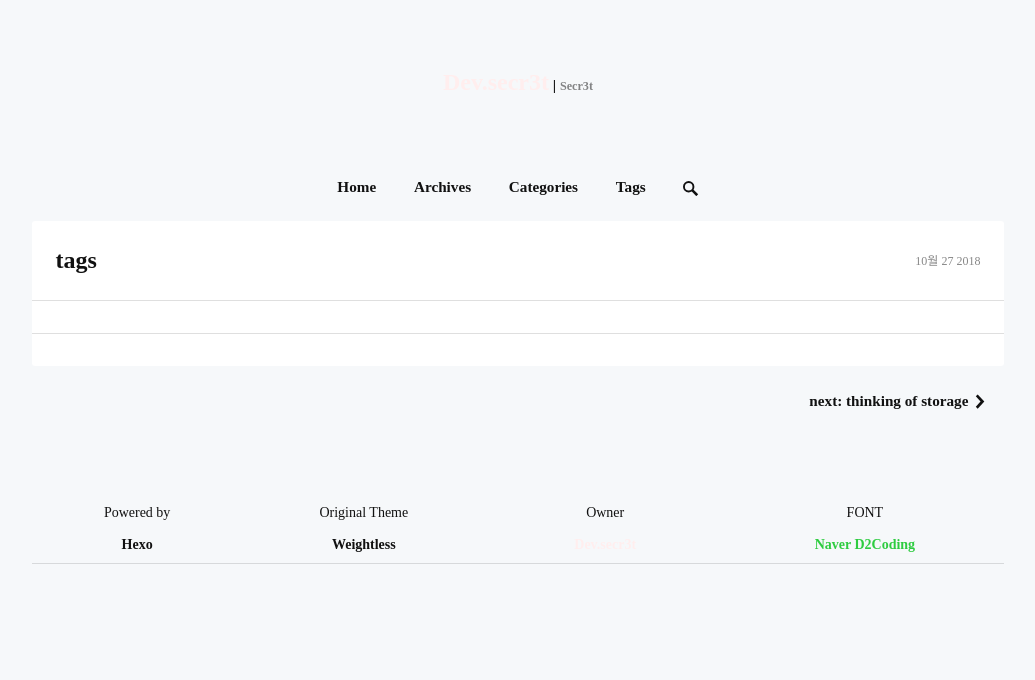
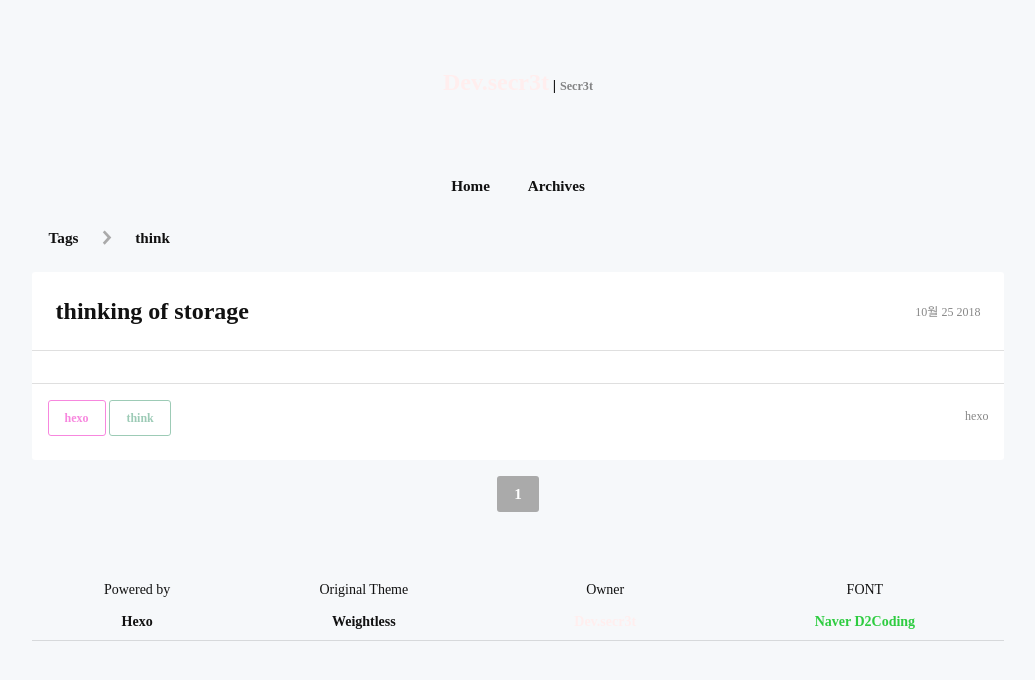
Before and after one commit to secr3t/secr3t.github.io, a plain HTML site: page tags/think/index.html in a window 1280 px wide. Shown: the whole page, without its empty margins (122-1157 px from the left). Drawn offline with Linux system fonts and the light colour scheme; a web font is replaced by a local one.

Commit message:
Site updated: 2018-10-27 23:47:49

```diff
--- a/uncategorized/2018/10/27/tags.secr3t/index.html
+++ b/tags/think/index.html
@@ -5,7 +5,7 @@
 
 
 
-	<title>tags | Dev.secr3t</title>
+	<title>Dev.secr3t</title>
 	<meta name="viewport" content="width=device-width,initial-scale=1,maximum-scale=1">
 
 
@@ -50,28 +50,32 @@
 
 		<a href="/archives/" class="btn button-narrow">Archives</a>
 
-		<a href="/categories/" class="btn button-narrow">Categories</a>
-
-		<a href="/tags/" class="btn button-narrow">Tags</a>
-
-	<a href="/search.html" class="btn button-narrow" onclick="loadJQuery(this, event);" data-modal="">
-		<svg class="icon" data-icon="search"/>
+<!--
+	<a href="/search.html" class="btn button-narrow" onclick="loadJQuery(this, event);" data-modal>
+		<svg class="icon" data-icon="search"></svg>
 	</a>
+-->
 </div>
 
 			<div class="p0 col col-12">
-				<div class="m0 py2">
+				<div class="mt2 p0">
+	<span class="btn button-narrow">Tags</span>
+	<svg class="icon gray" data-icon="chevron-right"/>
+	<span class="btn button-narrow">think</span>
+</div>
+
+	<div class="m0 py2">
 	<div class="md-col-12">
 		<div class="overflow-hidden bg-white rounded">
 			<div class="m1 p2 white">
 				<div class="clearfix">
 					<div class="left">
-						<h1 class="h2 m0"><a href="/uncategorized/2018/10/27/tags.secr3t/" class="black">
-						tags
+						<h1 class="h2 m0"><a href="/hexo/2018/10/25/thinking-of-storage.secr3t/" class="black">
+						thinking of storage
 						</a></h1>
 					</div>
 					<div class="right"><span class="h6 muted black">
-						10월 27 2018
+						10월 25 2018
 					</span></div>
 				</div>
 			</div>
@@ -82,24 +86,53 @@
 				<div class="clearfix">
 					<div class="left">
 
+							<script type="text/javascript">
+								document.write('<a href="/tags/hexo/" class="muted h6 mb1 bold btn btn-outline '+chooseOne(colors)+'">hexo</a>');
+								//document.write('<span onclick="window.location=\'' + ' /tags/hexo/ ' + '\'" class="clickable h6 bold inline-block px1 '+chooseOne(colors)+' rounded">hexo</span>');
+							</script>
+
+							<script type="text/javascript">
+								document.write('<a href="/tags/think/" class="muted h6 mb1 bold btn btn-outline '+chooseOne(colors)+'">think</a>');
+								//document.write('<span onclick="window.location=\'' + ' /tags/think/ ' + '\'" class="clickable h6 bold inline-block px1 '+chooseOne(colors)+' rounded">think</span>');
+							</script>
+
 					</div>
-					<div class="ml2 right"><span class="h6 muted black"> </span></div>
+					<div class="ml2 right"><span class="h6 muted black">
+						<a class="link" href="/categories/hexo/">hexo</a>
+					 </span></div>
 				</div>
 			</div>
 		</div>
 	</div>
 
-	<div class="clearfix mt2">
+
+</div>
 
 
-		<a href="/hexo/2018/10/25/thinking-of-storage.secr3t/" class="right btn">
-			next: thinking of storage
-			<svg class="icon" data-icon="chevron-right"/>
-		</a>
+<div class="clearfix">
+
+
+	<div class="overflow-hidden sm-show center">
+
+			<a href="/tags/think/" class="btn btn-primary bg-gray">1</a>
+
+
+
+
+
+
+
+
+
+
+
+
+
+
+
+
 
 	</div>
-
-
 </div>
 
 
```
Also changed, not shown: archives/2018/10/index.html (+6 -14 lines), archives/2018/index.html (+6 -14 lines), archives/index.html (+6 -14 lines), categories/hexo/index.html (+9 -6 lines), hexo/2018/10/24/be-friendly-with-hexo.secr3t/index.html (+4 -6 lines), hexo/2018/10/25/thinking-of-storage.secr3t/index.html (+9 -11 lines), index.html (+9 -39 lines), tags/hexo/index.html (+9 -6 lines), uncategorized/2018/10/24/hello-world.secr3t/index.html (+4 -6 lines).
